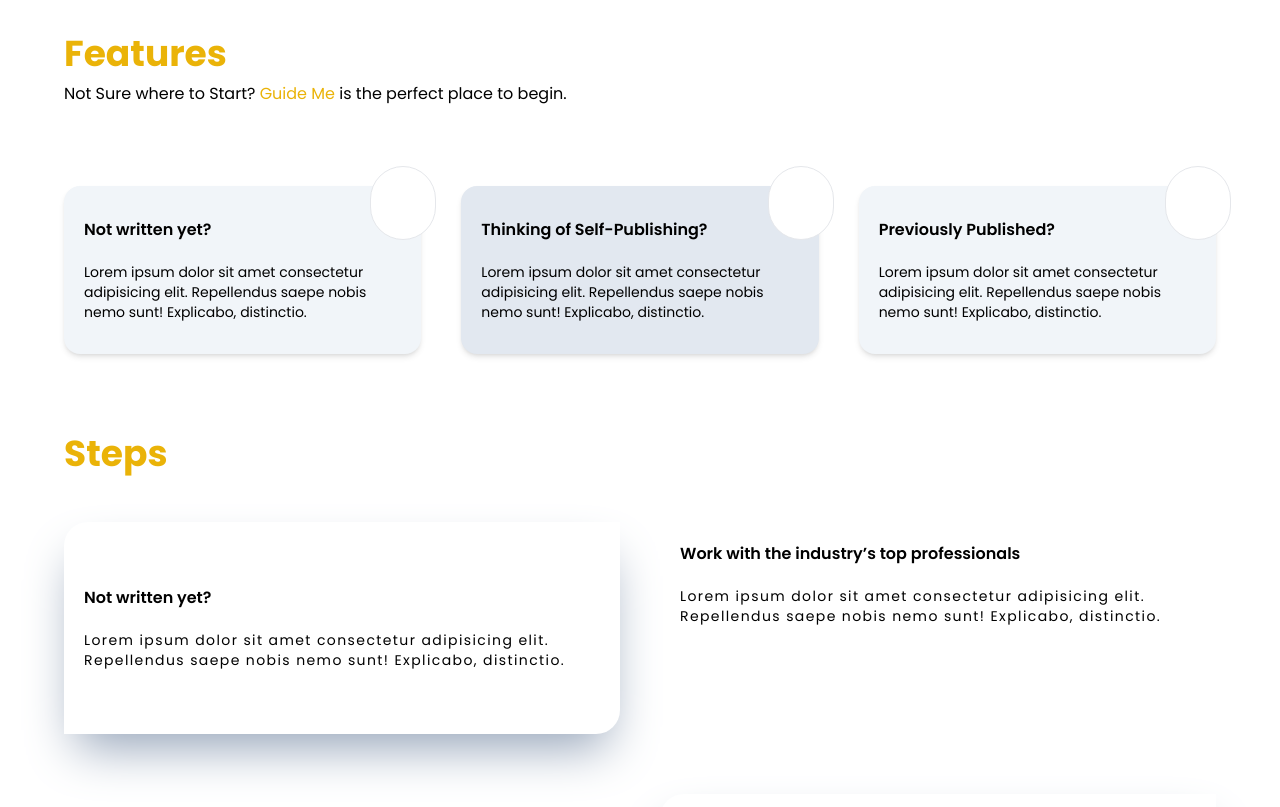
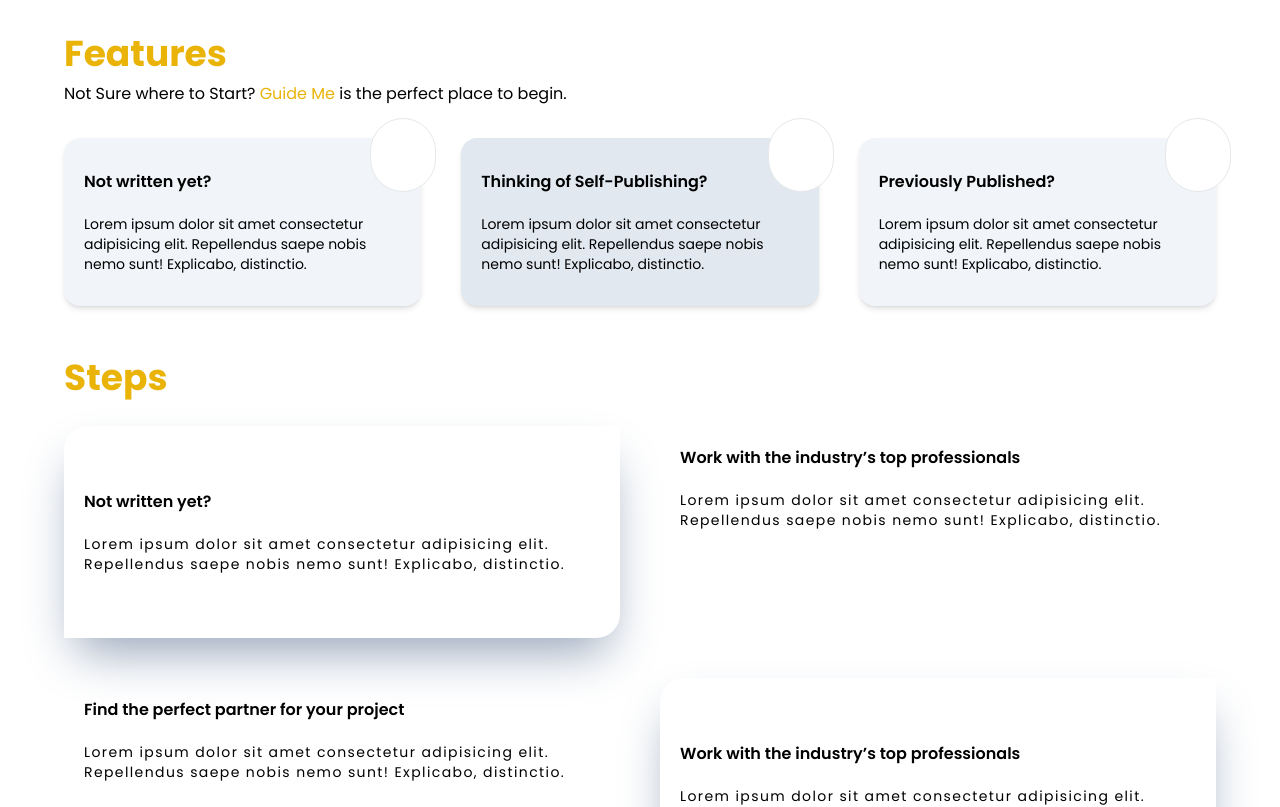
Before and after one commit to KEM-CONSOLATION/Assessment, a React (Vite) app: page / in a window 1280 px wide. Shown: the part 540-1347 px from the top of the page. Built offline with nearby package versions, Linux system fonts and the light colour scheme; some icons are missing.

Commit message:
Reduced some margins

```diff
--- a/src/Components/Features.jsx
+++ b/src/Components/Features.jsx
@@ -8,7 +8,7 @@
             <p>Not Sure where to Start? <span><a href="#" className=" text-yellow-500">Guide Me</a></span> is the perfect place to begin.</p>
 
             {/* Card Section */}
-            <div className="grid md:grid-cols-3 gap-10 my-10 md:my-20">
+            <div className="grid md:grid-cols-3 gap-10 my-10 md:my-8">
 
                 {/* Card 1 */}
                 <div className=" bg-slate-100 py-8 px-5 rounded-2xl shadow-md relative">
--- a/src/Components/Steps.jsx
+++ b/src/Components/Steps.jsx
@@ -2,12 +2,12 @@
 
 const Steps = () => {
   return (
-    <div className=" max-w-6xl mx-auto">
+    <div className=" max-w-6xl mx-auto mt-5">
         <div className=" grid mx-5 md:mx-0">
             <h1 className="font-medium md:font-bold text-yellow-500 text-4xl mb-2">Steps</h1>
 
             {/* Section1 */}
-            <div className="grid md:grid-cols-2 gap-10 my-10">
+            <div className="grid md:grid-cols-2 gap-10 my-5">
                 <div className=" bg-white py-16 px-5 rounded-tl-3xl rounded-br-3xl shadow-2xl shadow-slate-400">
                     <p className=" font-semibold mb-5 ">Not written yet?</p>
                     <p className=' text-sm tracking-widest'>Lorem ipsum dolor sit amet consectetur adipisicing elit. Repellendus saepe nobis nemo sunt! Explicabo, distinctio.</p>
```
